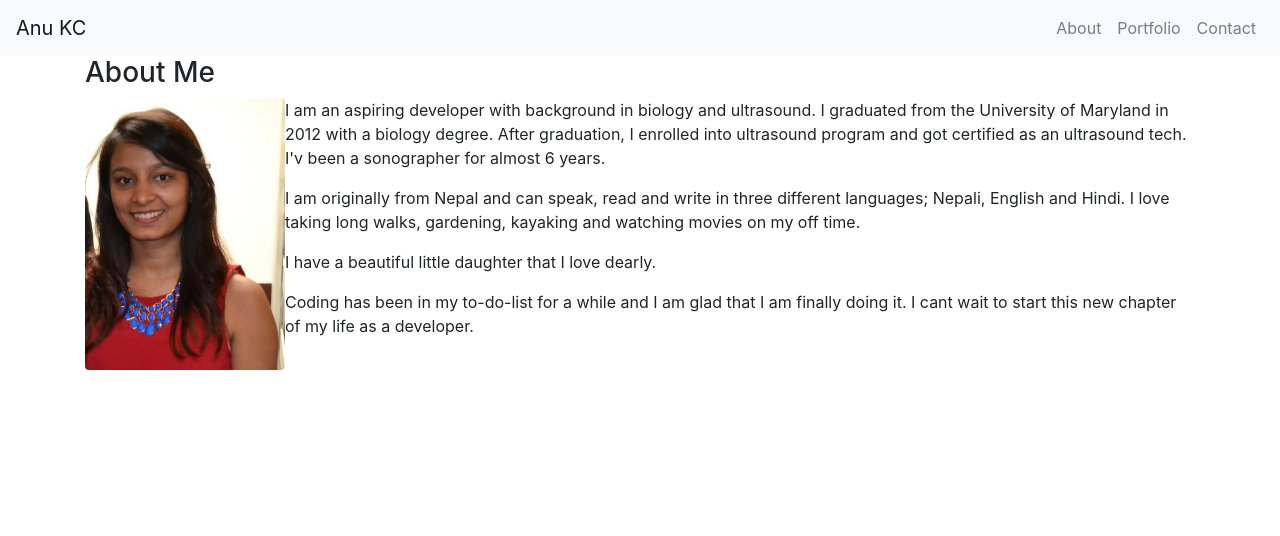
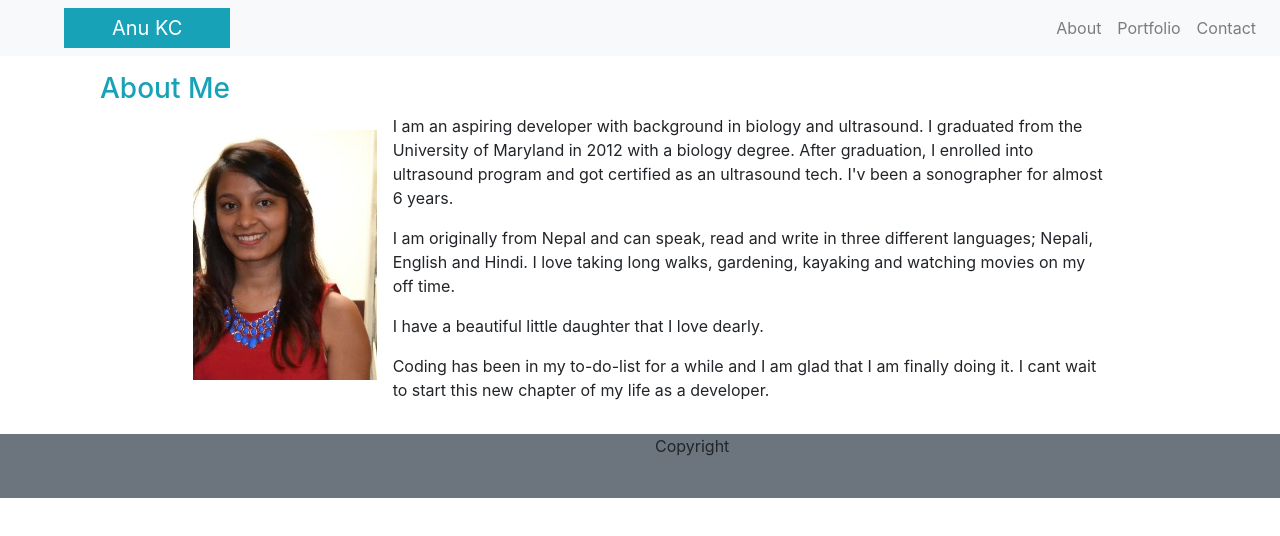
Before and after one commit to anukc1/Bootstrap-Portfolio, a plain HTML site: page index.html in a window 1280 px wide. Drawn offline with nearby package versions, Linux system fonts and the light colour scheme.

```diff
--- a/index.html
+++ b/index.html
@@ -10,13 +10,13 @@
     <link rel="stylesheet" href="https://stackpath.bootstrapcdn.com/bootstrap/4.3.1/css/bootstrap.min.css"
         integrity="sha384-ggOyR0iXCbMQv3Xipma34MD+dH/1fQ784/j6cY/iJTQUOhcWr7x9JvoRxT2MZw1T" crossorigin="anonymous">
 
-
+    <link rel="stylesheet" href="style.css" type="text/css" />
 
 </head>
 
 <body>
-    <nav class="navbar navbar-expand-lg navbar-light bg-light">
-        <a class="navbar-brand" href="index.html">Anu KC</a>
+    <nav class="navbar navbar-expand-lg navbar-light bg-light mb-3">
+        <a class="navbar-brand bg-info text-white px-5 ml-5" href="...">Anu KC</a>
         <button class="navbar-toggler" type="button" data-toggle="collapse" data-target="#navbarNav"
             aria-controls="navbarNav" aria-expanded="false" aria-label="Toggle navigation">
             <span class="navbar-toggler-icon"></span>
@@ -39,48 +39,78 @@
 
 
 
-    <div class="container main">
+    <div class="container main my-2>
 
-        <div class="row top">
-            <div class="col-md-12">
 
-                <h3>About Me
 
-                </h3>
-            </div>
+        <div class=" row mid">
+        <div class="col-md-12 text-info">
+
+            <h3>About Me
+
+            </h3>
+        </div>
         </div>
 
 
 
-        <div class="row bottom">
+        <div class="row bottom px-4 mx-4">
 
+        <div class="col-md-1">
+
+        </div>
+
+        <div class="col-md-10">
             <div class="col-md-12">
 
 
-                <img src="images/MyPic.png" class="rounded float-left" alt="my pic" width="200">
+                <img src="images/MyPic.png" class="rounded float-left m-2 p-2" alt="my pic" width="200">
 
 
                 <p>I am an aspiring developer with background in biology and ultrasound. I graduated from the University
                     of Maryland in 2012 with a biology degree. After graduation, I enrolled into ultrasound program and
                     got certified as an ultrasound tech. I'v been a sonographer for almost 6 years.</p>
 
-                <p> I am originally from Nepal and can speak, read and write in three different languages; Nepali, English and Hindi. I love taking long walks, gardening, kayaking and watching movies on my off time.</p>
+                <p> I am originally from Nepal and can speak, read and write in three different languages; Nepali,
+                    English and Hindi. I love taking long walks, gardening, kayaking and watching movies on my off time.
+                </p>
 
                 <p>I have a beautiful little daughter that I love dearly. </p>
 
-                <p>Coding has been in my to-do-list for a while and I am glad that I am finally doing it. I cant wait to start this new chapter of my life as a
+                <p>Coding has been in my to-do-list for a while and I am glad that I am finally doing it. I cant wait to
+                    start this new chapter of my life as a
                     developer.</p>
 
 
 
             </div>
+        </div>
+
+        <div class="col-md-1">
+
+        </div>
 
 
         </div>
     </div>
 
 
+    <div class="row my-3 bg-secondary border-top-0 border-light">
 
+        <div class="col-md-6">
+            &nbsp;
+        </div>
+
+        <div class="col-md-2">
+            <p>Copyright</p>
+
+        </div>
+
+        <div class="col-md-5">
+                &nbsp;
+         </div>
+
+    </div>
 
 
 </body>
--- /dev/null
+++ b/style.css
@@ -0,0 +1,7 @@
+.container main{
+    font-family: Arial, Helvetica, sans-serif;
+    background-color: #ffffff;
+    border-color: #dddddd;
+    background-image: url("../images/ep_naturalwhite.png");
+
+}
```
Also changed, not shown: contact.html (+16 -7 lines), portfolio.html (+19 -9 lines).
